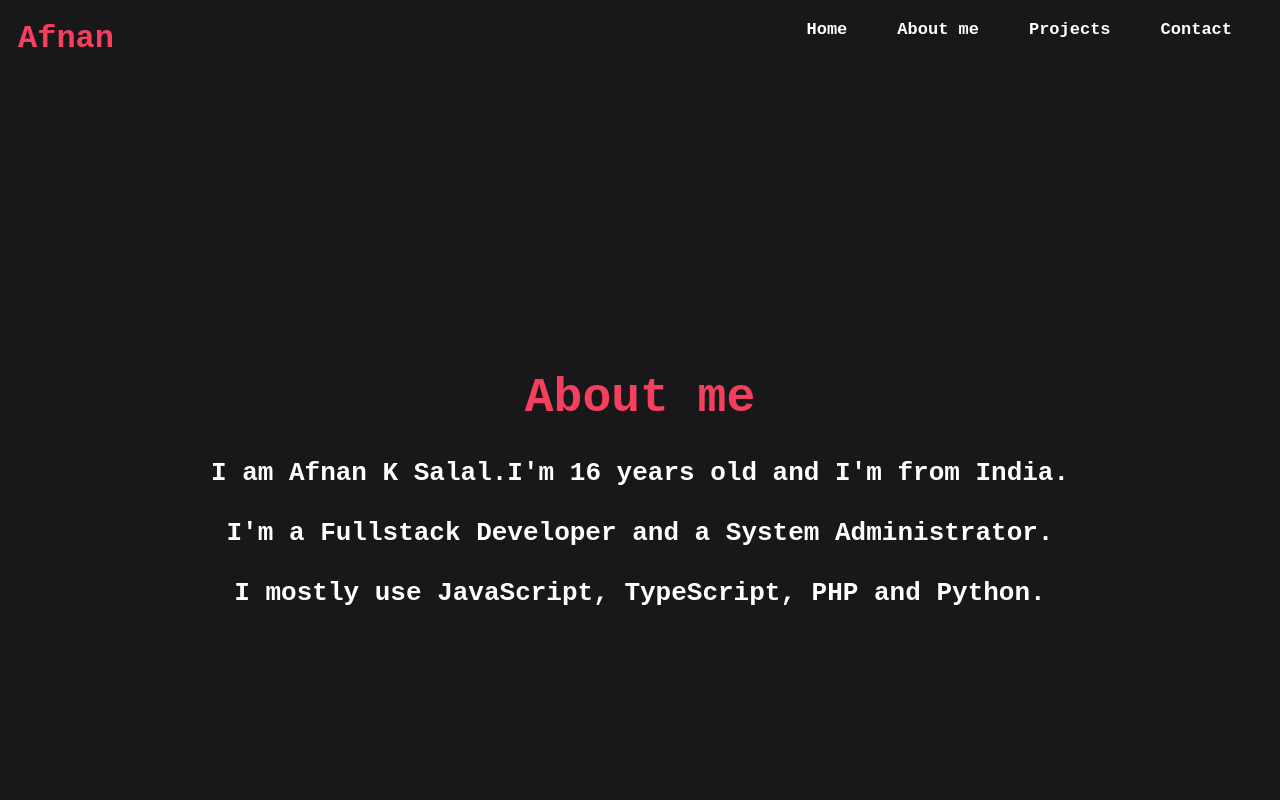
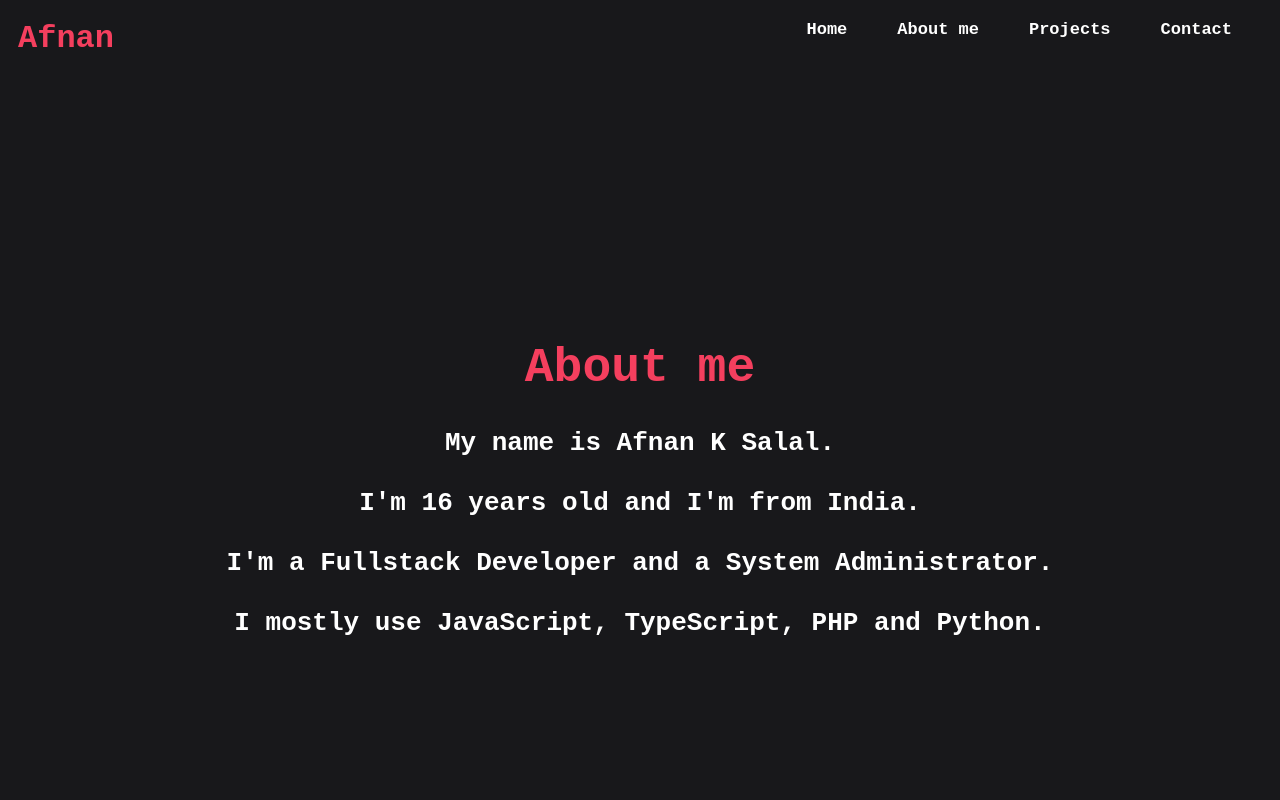
Before and after one commit to afnan007a/Portfolio-NextJS, a Next.js app: page /about in a window 1280 px wide. Shown: the top 800 px of the page. Built offline with nearby package versions, Linux system fonts and the light colour scheme.

Commit message:
Update about.js

```diff
--- a/pages/about.js
+++ b/pages/about.js
@@ -36,7 +36,7 @@ export default function Home() {
         </h1>
         <h1>
           <code>
-         <center><strong>I am Afnan K Salal.I'm 16 years old and I'm from India. <br /><br /> I'm a Fullstack Developer and a System Administrator. <br /><br /> I mostly use JavaScript, TypeScript, PHP and Python.
+         <center><strong>My name is Afnan K Salal. <br /><br /> I'm 16 years old and I'm from India. <br /><br /> I'm a Fullstack Developer and a System Administrator. <br /><br /> I mostly use JavaScript, TypeScript, PHP and Python.
 </strong></center>
           </code>
         </h1>
```
